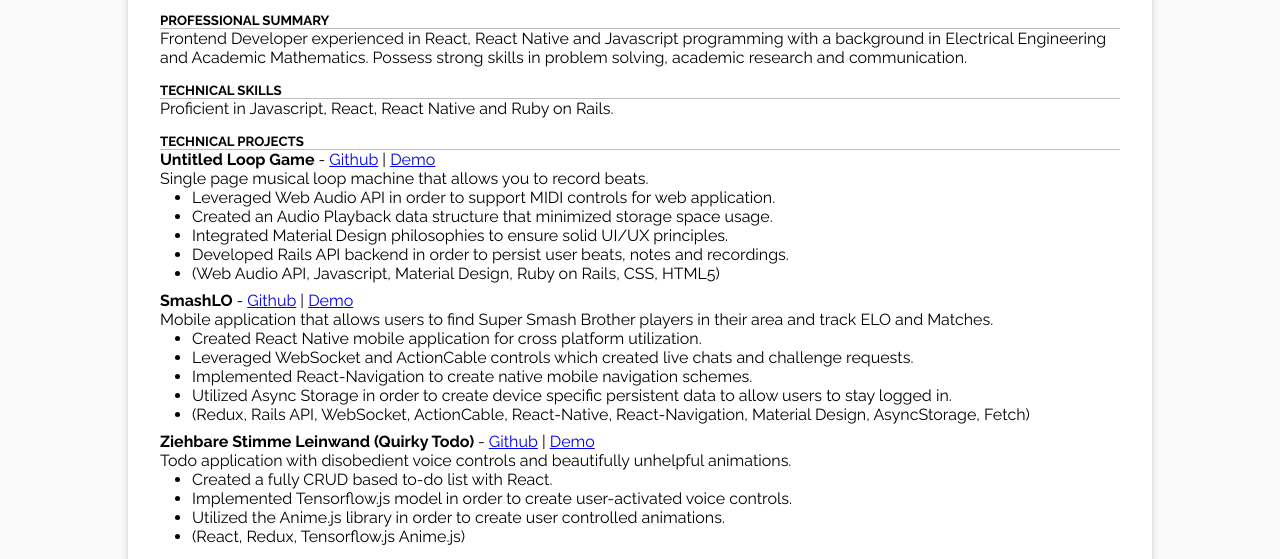
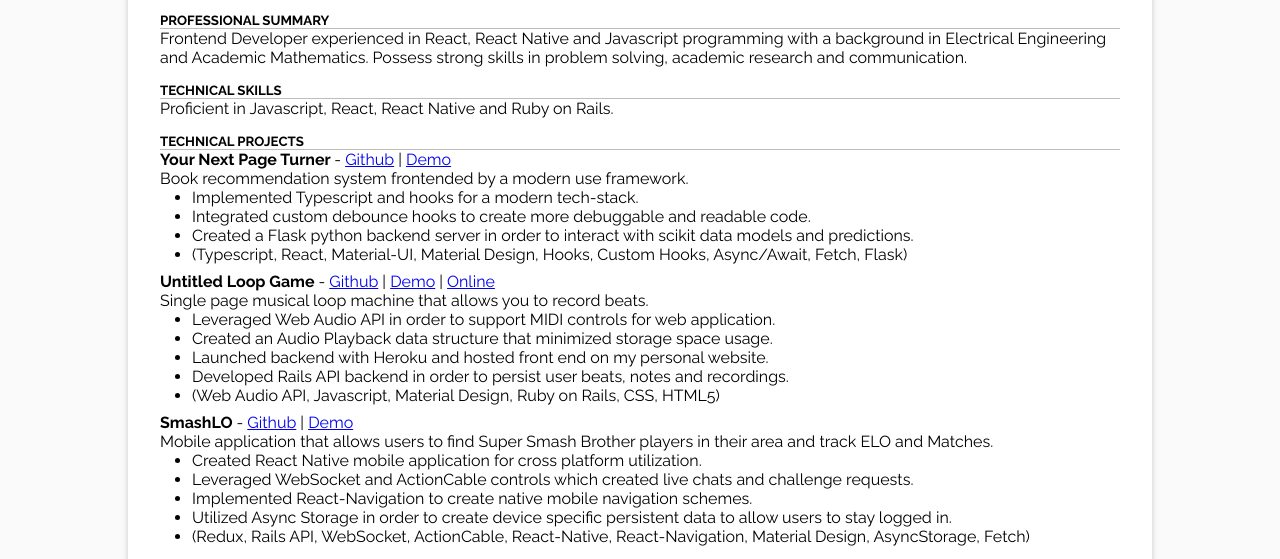
Before and after one commit to jwsharpe/old-jwsharpe.github.io, a plain HTML site: page resume.html in a window 1280 px wide. Shown: the part 170-729 px from the top of the page. Drawn offline with Linux system fonts and the light colour scheme.

Commit message:
updated resume

```diff
--- a/resume.html
+++ b/resume.html
@@ -48,6 +48,46 @@
       </div>
       <div>
         <h5>TECHNICAL PROJECTS</h5>
+
+        <div class="resume-item">
+          <h6>
+            Your Next Page Turner
+            <span>
+              -
+              <a
+                href="https://github.com/jwsharpe/your_next_page_turner_frontend"
+                >Github</a
+              >
+              |
+              <a
+                href="https://drive.google.com/open?id=1V4Frow-wnazMeUxAMlwpaVhSh0TljVKi"
+                >Demo</a
+              >
+            </span>
+          </h6>
+          <p>
+            Book recommendation system frontended by a modern use framework.
+          </p>
+          <ul>
+            <li>
+              Implemented Typescript and hooks for a modern tech-stack.
+            </li>
+            <li>
+              Integrated custom debounce hooks to create more debuggable and
+              readable code.
+            </li>
+            <li>
+              Created a Flask python backend server in order to interact with
+              scikit data models and predictions.
+            </li>
+            <li>
+              (Typescript, React, Material-UI, Material Design, Hooks, Custom
+              Hooks, Async/Await, Fetch, Flask)
+            </li>
+          </ul>
+        </div>
+      </div>
+
       <div class="resume-item">
         <h6>
           Untitled Loop Game
@@ -58,6 +98,10 @@
             <a
               href="https://drive.google.com/open?id=1WAky_OSQxhWBg738-6XQ50Dxgq19pPsY"
               >Demo</a
+            >
+            |
+            <a href="https://jameswrightsharpe.me/untitled-loop-game"
+              >Online</a
             ></span
           >
         </h6>
@@ -74,8 +118,8 @@
             space usage.
           </li>
           <li>
-              Integrated Material Design philosophies to ensure solid UI/UX
-              principles.
+            Launched backend with Heroku and hosted front end on my personal
+            website.
           </li>
           <li>
             Developed Rails API backend in order to persist user beats, notes
@@ -117,52 +161,14 @@
             schemes.
           </li>
           <li>
-              Utilized Async Storage in order to create device specific
-              persistent data to allow users to stay logged in.
+            Utilized Async Storage in order to create device specific persistent
+            data to allow users to stay logged in.
           </li>
           <li>
             (Redux, Rails API, WebSocket, ActionCable, React-Native,
             React-Navigation, Material Design, AsyncStorage, Fetch)
           </li>
         </ul>
-        </div>
-
-        <div class="resume-item">
-          <h6>
-            Ziehbare Stimme Leinwand (Quirky Todo)
-            <span>
-              -
-              <a href="https://github.com/jwsharpe/ZiehbareStimmeLeinwand"
-                >Github</a
-              >
-              |
-              <a
-                href="https://drive.google.com/open?id=1zGXHJ7kkJlfCKi5haHs9h148CdFBEWEK"
-                >Demo</a
-              >
-            </span>
-          </h6>
-          <p>
-            Todo application with disobedient voice controls and beautifully
-            unhelpful animations.
-          </p>
-          <ul>
-            <li>
-              Created a fully CRUD based to-do list with React.
-            </li>
-            <li>
-              Implemented Tensorflow.js model in order to create user-activated
-              voice controls.
-            </li>
-            <li>
-              Utilized the Anime.js library in order to create user controlled
-              animations.
-            </li>
-            <li>
-              (React, Redux, Tensorflow.js Anime.js)
-            </li>
-          </ul>
-        </div>
       </div>
 
       <div>
```
Also changed, not shown: 1 other file. Lines whose indentation alone changed are shown as unchanged.
